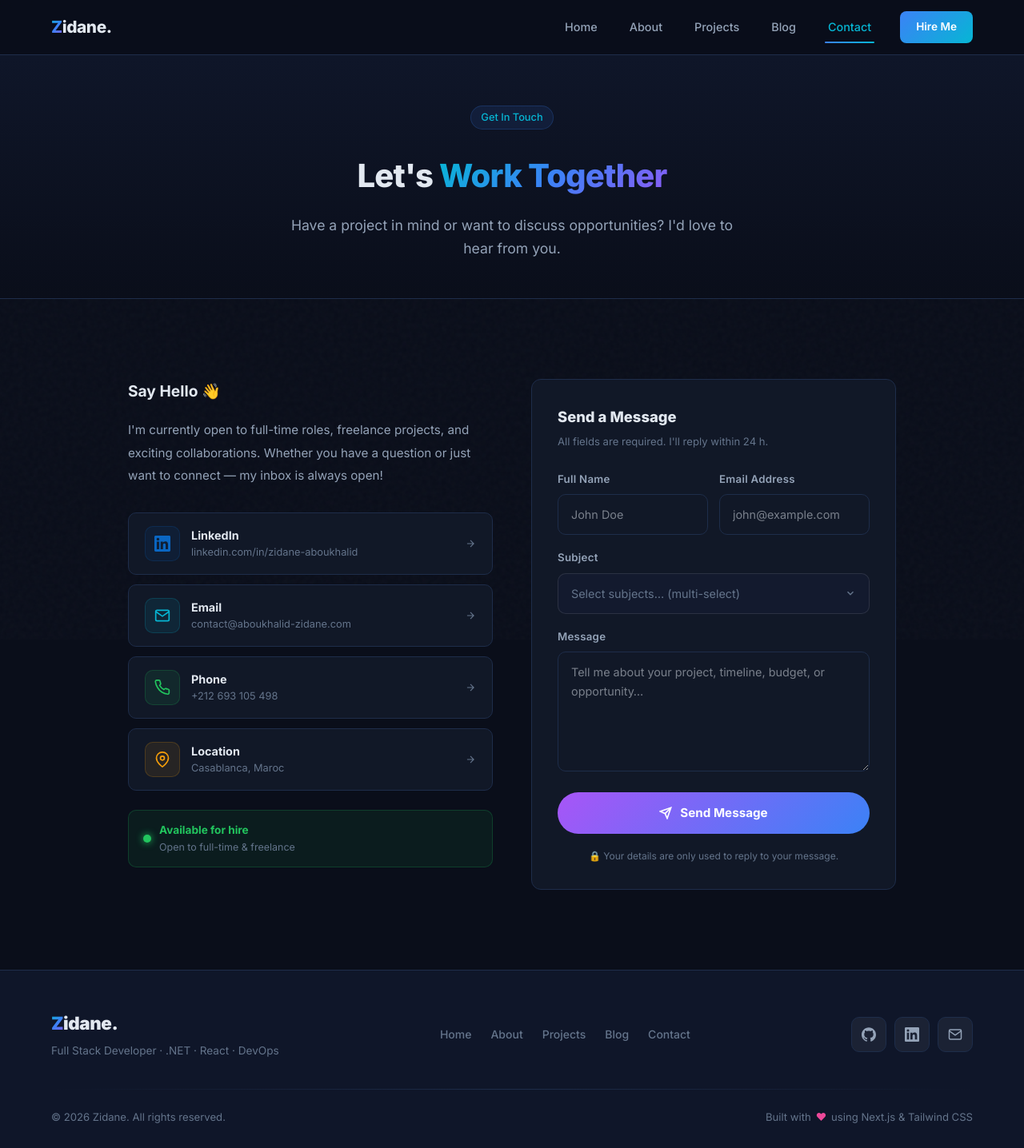
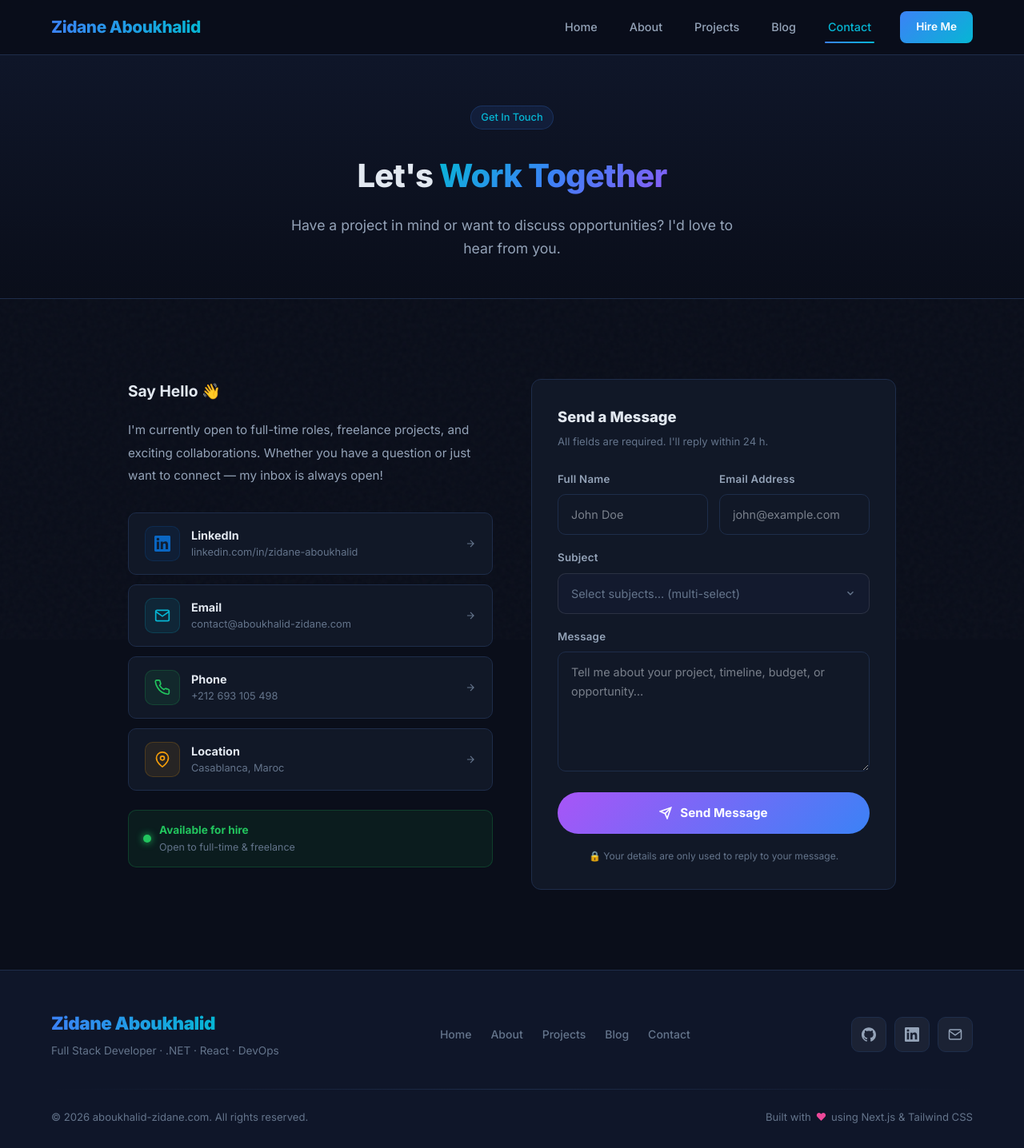
Before and after one commit to Zidane-Aboukhalid/Zidane-Portfolio, a Next.js app: page /contact in a window 1280 px wide. Shown: the whole page at 80% size. Built offline with nearby package versions, Linux system fonts and the light colour scheme.

Commit message:
feat: Implement initial portfolio site structure including core pages, sitemap, robots, and common components.

```diff
--- a/src/app/about/page.tsx
+++ b/src/app/about/page.tsx
@@ -1,6 +1,17 @@
 import type { Metadata } from 'next';
 
-export const metadata: Metadata = { title: 'About' };
+export const metadata: Metadata = {
+    title: 'About Me',
+    description:
+        'Learn about Zidane Aboukhalid — Full Stack Developer based in Casablanca, Morocco. 3+ years experience with ASP.NET Core, React, Blazor, Docker, and CI/CD across 4 companies.',
+    keywords: ['Zidane Aboukhalid About', 'Full Stack Developer Morocco', 'ASP.NET Core Developer', 'React Developer Casablanca'],
+    alternates: { canonical: 'https://aboukhalid-zidane.com/about' },
+    openGraph: {
+        title: 'About Zidane Aboukhalid — Full Stack Developer',
+        description: '3+ years experience with ASP.NET Core, React, Blazor, Docker, and CI/CD across 4 companies in Casablanca.',
+        url: 'https://aboukhalid-zidane.com/about',
+    },
+};
 
 const skills = [
     { name: 'ASP.NET Core / C#', level: 92, icon: '⚡', color: '#a855f7' },
--- a/src/app/blog/page.tsx
+++ b/src/app/blog/page.tsx
@@ -2,7 +2,18 @@ import type { Metadata } from 'next';
 import Link from 'next/link';
 import { blogPosts } from '../lib/data';
 
-export const metadata: Metadata = { title: 'Blog' };
+export const metadata: Metadata = {
+    title: 'Blog',
+    description:
+        'Technical articles by Zidane Aboukhalid — deep dives into .NET, CQRS, Blazor, SignalR, Docker, and modern software engineering.',
+    keywords: ['Zidane Aboukhalid Blog', '.NET Articles', 'ASP.NET Core Tutorial', 'CQRS Blazor SignalR'],
+    alternates: { canonical: 'https://aboukhalid-zidane.com/blog' },
+    openGraph: {
+        title: 'Blog — Zidane Aboukhalid',
+        description: 'Deep dives into .NET, CQRS, Blazor, SignalR, Docker, and modern software engineering.',
+        url: 'https://aboukhalid-zidane.com/blog',
+    },
+};
 
 export default function BlogPage() {
     return (
--- a/src/app/components/Footer.tsx
+++ b/src/app/components/Footer.tsx
@@ -77,8 +77,16 @@ export default function Footer() {
                                 marginBottom: '6px',
                             }}
                         >
-                            <span className="gradient-text">Z</span>
-                            <span style={{ color: 'var(--text-primary)' }}>idane.</span>
+                            <span
+                                style={{
+                                    background: 'linear-gradient(90deg, var(--accent-blue), var(--accent-cyan))',
+                                    WebkitBackgroundClip: 'text',
+                                    WebkitTextFillColor: 'transparent',
+                                    backgroundClip: 'text',
+                                }}
+                            >
+                                Zidane Aboukhalid
+                            </span>
                         </Link>
                         <p style={{ color: 'var(--text-muted)', fontSize: '0.85rem' }}>
                             Full Stack Developer · .NET · React · DevOps
@@ -147,7 +155,7 @@ export default function Footer() {
                     }}
                 >
                     <p style={{ color: 'var(--text-muted)', fontSize: '0.82rem' }}>
-                        © {year} Zidane. All rights reserved.
+                        © {year} aboukhalid-zidane.com. All rights reserved.
                     </p>
                     <p
                         style={{
--- a/src/app/components/Navbar.tsx
+++ b/src/app/components/Navbar.tsx
@@ -57,8 +57,16 @@ export default function Navbar() {
                             letterSpacing: '-0.02em',
                         }}
                     >
-                        <span className="gradient-text">Z</span>
-                        <span style={{ color: 'var(--text-primary)' }}>idane.</span>
+                        <span
+                            style={{
+                                background: 'linear-gradient(90deg, var(--accent-blue), var(--accent-cyan))',
+                                WebkitBackgroundClip: 'text',
+                                WebkitTextFillColor: 'transparent',
+                                backgroundClip: 'text',
+                            }}
+                        >
+                            Zidane Aboukhalid
+                        </span>
                     </Link>
 
                     {/* Desktop Nav */}
--- a/src/app/contact/page.tsx
+++ b/src/app/contact/page.tsx
@@ -1,7 +1,18 @@
 import type { Metadata } from 'next';
 import ContactForm from '../components/ContactForm';
 
-export const metadata: Metadata = { title: 'Contact' };
+export const metadata: Metadata = {
+    title: 'Contact',
+    description:
+        'Get in touch with Zidane Aboukhalid — Full Stack Developer open to full-time roles and freelance projects. Based in Casablanca, Morocco.',
+    keywords: ['Contact Zidane Aboukhalid', 'Hire Full Stack Developer Morocco', 'Freelance .NET Developer'],
+    alternates: { canonical: 'https://aboukhalid-zidane.com/contact' },
+    openGraph: {
+        title: 'Contact — Zidane Aboukhalid',
+        description: 'Open to full-time roles and freelance projects. Let\'s build something great together.',
+        url: 'https://aboukhalid-zidane.com/contact',
+    },
+};
 
 const socialLinks = [
     {
--- a/src/app/layout.tsx
+++ b/src/app/layout.tsx
@@ -11,24 +11,92 @@ const inter = Inter({
 });
 
 export const metadata: Metadata = {
+  metadataBase: new URL('https://aboukhalid-zidane.com'),
   title: {
-    template: '%s | Zidane — Full Stack Developer',
-    default: 'Zidane — Full Stack Developer',
+    template: '%s | Zidane Aboukhalid — Full Stack Developer',
+    default: 'Zidane Aboukhalid — Full Stack .NET & React Developer',
   },
   description:
-    'Full Stack Developer specialising in .NET, React, Next.js, and DevOps. Building scalable, modern web applications with clean, performant code.',
-  keywords: ['Full Stack Developer', '.NET', 'React', 'Next.js', 'DevOps', 'TypeScript', 'Portfolio'],
+    'Zidane Aboukhalid — Full Stack Developer based in Casablanca, Morocco. Specialising in ASP.NET Core, React, Blazor, Docker, and CI/CD. 3+ years building scalable, production-grade web applications.',
+  keywords: [
+    'Zidane Aboukhalid',
+    'Aboukhalid Zidane',
+    'Full Stack Developer Casablanca',
+    'ASP.NET Core Developer',
+    'React Developer Morocco',
+    '.NET Developer',
+    'Blazor Developer',
+    'DevOps Engineer Morocco',
+    'Portfolio Developer',
+    'TypeScript',
+    'Docker Jenkins',
+  ],
+  authors: [{ name: 'Zidane Aboukhalid', url: 'https://aboukhalid-zidane.com' }],
+  creator: 'Zidane Aboukhalid',
+  robots: {
+    index: true,
+    follow: true,
+    googleBot: {
+      index: true,
+      follow: true,
+      'max-video-preview': -1,
+      'max-image-preview': 'large',
+      'max-snippet': -1,
+    },
+  },
+  alternates: {
+    canonical: 'https://aboukhalid-zidane.com',
+  },
   openGraph: {
-    title: 'Zidane — Full Stack Developer',
-    description: 'Full Stack Developer specialising in .NET, React, Next.js, and DevOps.',
     type: 'website',
+    url: 'https://aboukhalid-zidane.com',
+    siteName: 'Zidane Aboukhalid — Portfolio',
+    title: 'Zidane Aboukhalid — Full Stack .NET & React Developer',
+    description:
+      'Full Stack Developer based in Casablanca, Morocco. Building production-grade apps with ASP.NET Core, React, Blazor, Docker and CI/CD pipelines.',
+    locale: 'en_US',
   },
+  twitter: {
+    card: 'summary_large_image',
+    title: 'Zidane Aboukhalid — Full Stack Developer',
+    description:
+      'Full Stack Developer based in Casablanca. ASP.NET Core, React, Blazor, Docker, CI/CD.',
+    creator: '@zidane_aboukhalid',
+  },
+};
+
+const jsonLd = {
+  '@context': 'https://schema.org',
+  '@type': 'Person',
+  name: 'Zidane Aboukhalid',
+  url: 'https://aboukhalid-zidane.com',
+  jobTitle: 'Full Stack Developer',
+  description:
+    'Full Stack Developer specialising in ASP.NET Core, React, Blazor, Docker, and CI/CD. Based in Casablanca, Morocco.',
+  email: 'contact@aboukhalid-zidane.com',
+  address: {
+    '@type': 'PostalAddress',
+    addressLocality: 'Casablanca',
+    addressCountry: 'MA',
+  },
+  sameAs: [
+    'https://linkedin.com/in/zidane-aboukhalid',
+    'https://github.com/zidane-aboukhalid',
+  ],
+  knowsAbout: [
+    'ASP.NET Core', 'React.js', 'Blazor', 'C#', 'Docker',
+    'Jenkins', 'CQRS', 'Microservices', 'TypeScript',
+  ],
 };
 
 export default function RootLayout({ children }: { children: React.ReactNode }) {
   return (
     <html lang="en" className={inter.variable}>
       <body className="antialiased">
+        <script
+          type="application/ld+json"
+          dangerouslySetInnerHTML={{ __html: JSON.stringify(jsonLd) }}
+        />
         <div className="noise-overlay" aria-hidden="true" />
         <Navbar />
         <main>{children}</main>
--- a/src/app/projects/page.tsx
+++ b/src/app/projects/page.tsx
@@ -2,7 +2,18 @@ import type { Metadata } from 'next';
 import Link from 'next/link';
 import { projects } from '../lib/data';
 
-export const metadata: Metadata = { title: 'Projects' };
+export const metadata: Metadata = {
+    title: 'Projects',
+    description:
+        'Explore projects by Zidane Aboukhalid — production-grade full-stack, backend, and DevOps work spanning ASP.NET Core, React, Blazor, Docker, and CI/CD pipelines.',
+    keywords: ['Zidane Aboukhalid Projects', '.NET Projects', 'React Projects', 'Full Stack Portfolio'],
+    alternates: { canonical: 'https://aboukhalid-zidane.com/projects' },
+    openGraph: {
+        title: 'Projects — Zidane Aboukhalid',
+        description: 'Production-grade full-stack projects: ASP.NET Core APIs, React UIs, Blazor apps, Docker deployments.',
+        url: 'https://aboukhalid-zidane.com/projects',
+    },
+};
 
 const categories = ['All', 'Full Stack', 'Backend', 'Desktop', 'Mobile'] as const;
 
--- /dev/null
+++ b/src/app/robots.ts
@@ -0,0 +1,14 @@
+import type { MetadataRoute } from 'next';
+
+export default function robots(): MetadataRoute.Robots {
+    return {
+        rules: [
+            {
+                userAgent: '*',
+                allow: '/',
+            },
+        ],
+        sitemap: 'https://aboukhalid-zidane.com/sitemap.xml',
+        host: 'https://aboukhalid-zidane.com',
+    };
+}
--- /dev/null
+++ b/src/app/sitemap.ts
@@ -0,0 +1,56 @@
+import type { MetadataRoute } from 'next';
+import { projects, blogPosts } from './lib/data';
+
+export default function sitemap(): MetadataRoute.Sitemap {
+    const baseUrl = 'https://aboukhalid-zidane.com';
+    const now = new Date();
+
+    const staticRoutes: MetadataRoute.Sitemap = [
+        {
+            url: baseUrl,
+            lastModified: now,
+            changeFrequency: 'monthly',
+            priority: 1.0,
+        },
+        {
+            url: `${baseUrl}/about`,
+            lastModified: now,
+            changeFrequency: 'monthly',
+            priority: 0.8,
+        },
+        {
+            url: `${baseUrl}/projects`,
+            lastModified: now,
+            changeFrequency: 'weekly',
+            priority: 0.9,
+        },
+        {
+            url: `${baseUrl}/blog`,
+            lastModified: now,
+            changeFrequency: 'weekly',
+            priority: 0.9,
+        },
+        {
+            url: `${baseUrl}/contact`,
+            lastModified: now,
+            changeFrequency: 'yearly',
+            priority: 0.7,
+        },
+    ];
+
+    const projectRoutes: MetadataRoute.Sitemap = projects.map((project) => ({
+        url: `${baseUrl}/projects/${project.id}`,
+        lastModified: now,
+        changeFrequency: 'monthly' as const,
+        priority: 0.7,
+    }));
+
+    const blogRoutes: MetadataRoute.Sitemap = blogPosts.map((post) => ({
+        url: `${baseUrl}/blog/${post.slug}`,
+        lastModified: now,
+        changeFrequency: 'monthly' as const,
+        priority: 0.8,
+    }));
+
+    return [...staticRoutes, ...projectRoutes, ...blogRoutes];
+}
```
